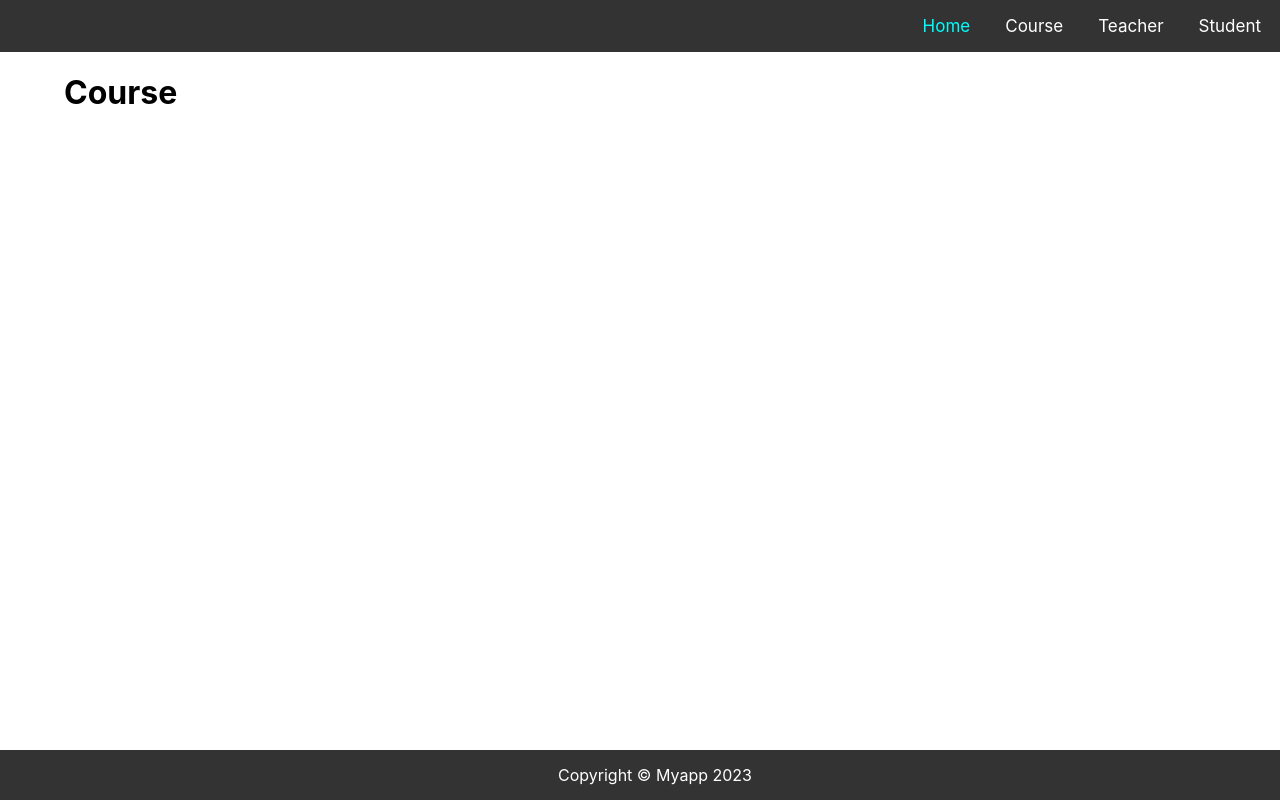
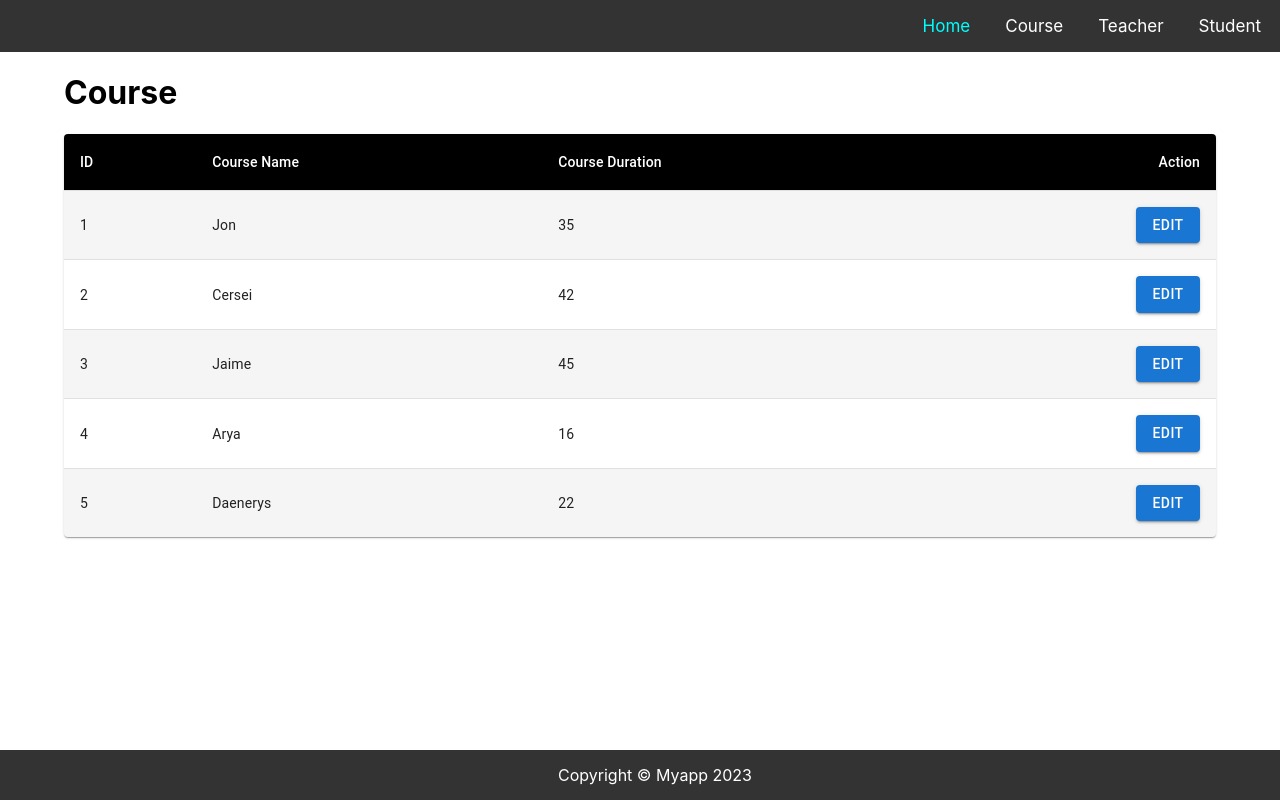
Before and after one commit to ankushchavan0411/movate-react-typescript-assignment, a React (Create React App) app: page / in a window 1280 px wide. Shown: the top 800 px of the page. Built offline with nearby package versions, Linux system fonts and the light colour scheme.

Commit message:
AC | Add Data Table

```diff
--- a/package.json
+++ b/package.json
@@ -6,6 +6,7 @@
     "@emotion/react": "^11.11.0",
     "@emotion/styled": "^11.11.0",
     "@mui/material": "^5.13.0",
+    "@mui/x-data-grid": "^6.4.0",
     "@testing-library/jest-dom": "^5.16.5",
     "@testing-library/react": "^13.4.0",
     "@testing-library/user-event": "^13.5.0",
--- a/src/components/Course.tsx
+++ /dev/null
@@ -1,10 +0,0 @@
-/** @format */
-import React from "react";
-const Course = () => {
-  return (
-    <React.Fragment>
-      <h1>Course</h1>
-    </React.Fragment>
-  );
-};
-export default Course;
--- a/src/components/common/Button.tsx
+++ b/src/components/common/Button.tsx
@@ -2,7 +2,16 @@
 
 import Button from "@mui/material/Button";
 
-const Buttons = ({ labelText = "Submit" as string }) => {
-  return <Button variant="contained">{labelText}</Button>;
+interface Props {
+  labelText: string;
+  handleOnClick(): any;
+}
+
+const Buttons: React.FC<Props> = ({ labelText, handleOnClick }) => {
+  return (
+    <Button onClick={handleOnClick} variant="contained">
+      {labelText || "Submit"}
+    </Button>
+  );
 };
 export default Buttons;
--- /dev/null
+++ b/src/components/common/DataTable.tsx
@@ -0,0 +1,85 @@
+/** @format */
+import Paper from "@mui/material/Paper";
+import Table from "@mui/material/Table";
+import TableBody from "@mui/material/TableBody";
+import TableCell, { tableCellClasses } from "@mui/material/TableCell";
+import TableContainer from "@mui/material/TableContainer";
+import TableHead from "@mui/material/TableHead";
+import TableRow from "@mui/material/TableRow";
+import { styled } from "@mui/material/styles";
+import { GridColDef } from "@mui/x-data-grid";
+import { ICourse } from "../../const/types";
+import Button from "./Button";
+
+const StyledTableCell = styled(TableCell)(({ theme }) => ({
+  [`&.${tableCellClasses.head}`]: {
+    backgroundColor: theme.palette.common.black,
+    color: theme.palette.common.white,
+  },
+  [`&.${tableCellClasses.body}`]: {
+    fontSize: 14,
+  },
+}));
+
+const StyledTableRow = styled(TableRow)(({ theme }) => ({
+  "&:nth-of-type(odd)": {
+    backgroundColor: theme.palette.action.hover,
+  },
+  // hide last border
+  "&:last-child td, &:last-child th": {
+    border: 0,
+  },
+}));
+
+interface DataTableProps {
+  rows: ICourse[];
+  columns: GridColDef[];
+}
+const DataTable: React.FC<DataTableProps> = ({ rows, columns }) => {
+  return (
+    <div style={{ height: 470, width: "100%" }}>
+      <TableContainer component={Paper}>
+        <Table sx={{ minWidth: 700 }} aria-label="customized table">
+          <TableHead>
+            <TableRow>
+              {columns?.map((col) => {
+                if (col?.field === "action") {
+                  return (
+                    <StyledTableCell key={col?.field} align="right">
+                      Action
+                    </StyledTableCell>
+                  );
+                }
+                return (
+                  <StyledTableCell key={col?.field}>
+                    {col?.headerName}
+                  </StyledTableCell>
+                );
+              })}
+            </TableRow>
+          </TableHead>
+          <TableBody>
+            {rows.map((row) => (
+              <StyledTableRow key={row.name}>
+                <StyledTableCell>{row.id}</StyledTableCell>
+                <StyledTableCell component="th" scope="row">
+                  {row.name}
+                </StyledTableCell>
+                <StyledTableCell>{row.durationInMonths}</StyledTableCell>
+                <StyledTableCell align="right">
+                  <Button
+                    labelText={"Edit"}
+                    handleOnClick={() => {
+                      console.log("button click");
+                    }}
+                  />
+                </StyledTableCell>
+              </StyledTableRow>
+            ))}
+          </TableBody>
+        </Table>
+      </TableContainer>
+    </div>
+  );
+};
+export default DataTable;
--- /dev/null
+++ b/src/components/course/index.tsx
@@ -0,0 +1,30 @@
+/** @format */
+import React from "react";
+import DataTable from "../common/DataTable";
+const Course = () => {
+  const columns = [
+    { field: "id", headerName: "ID", width: 100 },
+    { field: "name", headerName: "Course Name", width: 500 },
+    { field: "durationInMonths", headerName: "Course Duration", width: 300 },
+    { field: "action", headerName: "Action", width: 300 },
+  ];
+
+  const rows = [
+    { id: 1, name: "Jon", durationInMonths: 35 },
+    { id: 2, name: "Cersei", durationInMonths: 42 },
+    { id: 3, name: "Jaime", durationInMonths: 45 },
+    { id: 4, name: "Arya", durationInMonths: 16 },
+    {
+      id: 5,
+      name: "Daenerys",
+      durationInMonths: 22,
+    },
+  ];
+  return (
+    <React.Fragment>
+      <h1>Course</h1>
+      <DataTable columns={columns} rows={rows} />
+    </React.Fragment>
+  );
+};
+export default Course;
--- a/src/routes/index.tsx
+++ b/src/routes/index.tsx
@@ -1,7 +1,7 @@
 /** @format */
 import { Route, Routes } from "react-router-dom";
-import Course from "../components/Course";
 import Teacher from "../components/Teacher";
+import Course from "../components/course";
 import { ROUTES } from "../const";
 
 const Pages = () => {
```
Also changed, not shown: 1 other file (tests, documents, lock files or other folders).
